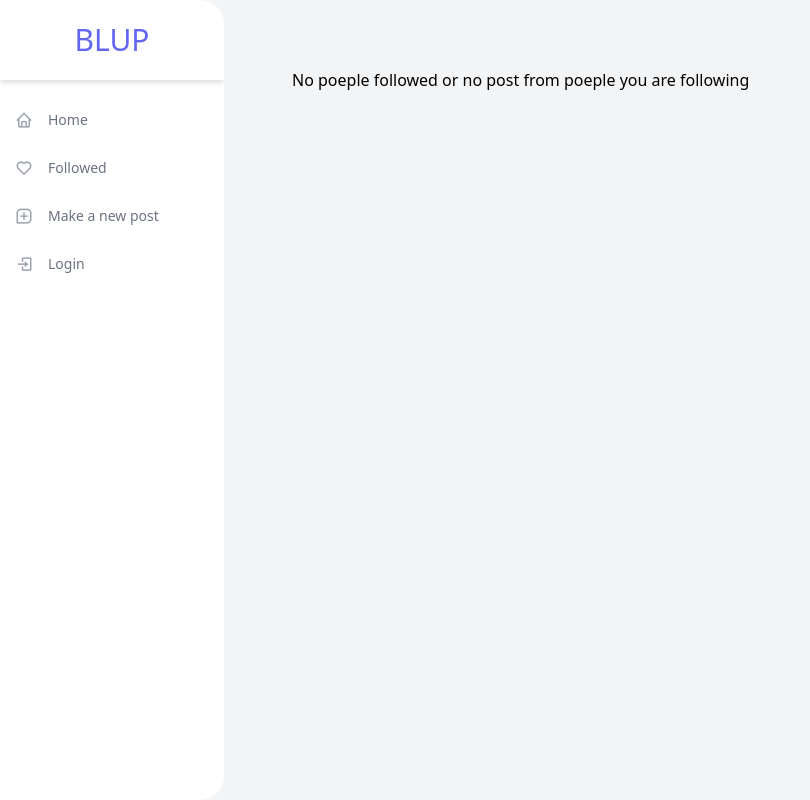
After one commit to ArtemNovok/Blup-app-D, a Django app: page /followed/ in a window 1280 px wide. The commit adds this page. Shown: the whole page, without its empty margins (0-810 px from the left). Run offline with Django 5.2, Linux system fonts and the light colour scheme; data that the repository does not hold is empty; some libraries are stand-ins or nearby versions.

Commit message:
Not that bad

```diff
--- /dev/null
+++ b/feed/templates/feed/followed.html
@@ -0,0 +1,15 @@
+{%extends 'base.html'%}
+{%block body%}
+
+<div id="posts-container">
+    {%for post in posts%}
+    <!-- component  from https://tailwindcomponents.com/component/post-artical-->
+    {% include "includes/post.html" with post=post read_more=True %}
+    {% empty %}
+    <div class='container text-center'>
+        <h1> No poeple followed or no post from poeple you are following </h1>
+    <div>
+    {%endfor%}
+</div>
+
+{% endblock %}
--- a/feed/templates/feed/homepage.html
+++ b/feed/templates/feed/homepage.html
@@ -1,6 +1,6 @@
 {%extends "base.html"%}
 {% block title%}Home page{%endblock%} {%block body%}
-<div id="posts-container">
+<div id="posts-container" class="overflow-auto h-full shadow">
 {%for post in posts%}
 <!-- component  from https://tailwindcomponents.com/component/post-artical-->
 {% include "includes/post.html" with post=post read_more=True %}
--- a/feed/urls.py
+++ b/feed/urls.py
@@ -7,5 +7,6 @@ app_name = "feed"
 urlpatterns = [
     path("", views.HomePage.as_view(), name="index"),
     path('detail/<int:pk>/', views.DetailView.as_view(), name='detail'),
-    path("new/", views.CreatePost.as_view(), name='new')
+    path("new/", views.CreatePost.as_view(), name='new'),
+    path("followed/", views.FollowedView.as_view(), name='followed')
 ]
--- a/feed/views.py
+++ b/feed/views.py
@@ -2,10 +2,11 @@ from typing import Any
 from .models import Post
 from django.shortcuts import render
 from django.http import HttpResponse
+from followers.models import Follower
 from django.forms.models import BaseModelForm
 from django.http.request import HttpRequest as HttpRequest
 from django.contrib.auth.mixins import LoginRequiredMixin
-from django.views.generic import ListView,DetailView, CreateView
+from django.views.generic import ListView,DetailView, CreateView, TemplateView
 
 # Create your views here.
 
@@ -15,6 +16,24 @@ class HomePage(ListView):
     model = Post
     context_object_name = "posts"
     queryset = Post.objects.all().order_by("-id")[:30]
+
+class FollowedView(TemplateView):
+    http_method_names = ['get']
+    template_name = 'feed/followed.html'
+
+    def dispatch(self, request: HttpRequest, *args: Any, **kwargs: Any) -> HttpResponse:
+        self.request = request
+        return super().dispatch(request, *args, **kwargs)
+
+    def get_context_data(self, **kwargs: Any) -> dict[str, Any]:
+        context = super().get_context_data(**kwargs)
+        if self.request.user.is_authenticated:
+            following = list(Follower.objects.filter(followed_by=self.request.user).values_list('following', flat=True))
+            post = Post.objects.filter(author__in=following).order_by("-id")[:30]
+        else:
+            post = Post.objects.all().order_by("-id")[:30]
+        context['posts'] = post
+        return context
 
 class DetailView(DetailView):
     http_method_names = ["get"]
--- a/til/templates/base.html
+++ b/til/templates/base.html
@@ -13,7 +13,7 @@
 <body>
         <!-- component from https://tailwindcomponents.com/component/sidebar-navigation -->
 
-<div class="min-h-screen flex flex-row bg-gray-100">
+<div class="min-h-screen flex flex-row bg-gray-100 max-h-screen ">
   <div class="flex flex-col w-56 bg-white rounded-r-3xl overflow-hidden">
     <div class="flex items-center justify-center h-20 shadow-md">
       <a href="{% url 'feed:index' %}"
@@ -24,6 +24,12 @@
         <a href="/" class="flex flex-row items-center h-12 transform hover:translate-x-2 transition-transform ease-in duration-200 text-gray-500 hover:text-gray-800">
           <span class="inline-flex items-center justify-center h-12 w-12 text-lg text-gray-400"><i class="bx bx-home"></i></span>
           <span class="text-sm font-medium">Home</span>
+        </a>
+      </li>
+      <li>
+        <a href="{% url 'feed:followed' %}" class="flex flex-row items-center h-12 transform hover:translate-x-2 transition-transform ease-in duration-200 text-gray-500 hover:text-gray-800">
+          <span class="inline-flex items-center justify-center h-12 w-12 text-lg text-gray-400"><i class="bx bx-heart"></i></span>
+          <span class="text-sm font-medium">Followed</span>
         </a>
       </li>
       <li>
```
Also changed, not shown: profiles/templates/profiles/profile.html (+9 -2 lines), profiles/views.py (+10 -0 lines).
